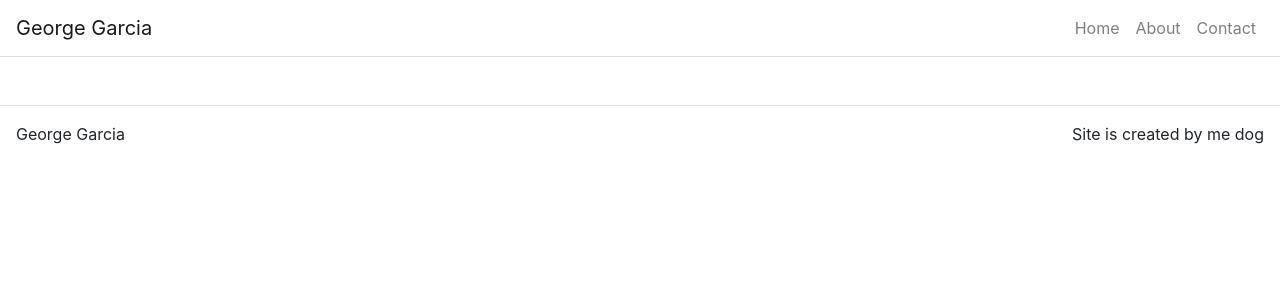
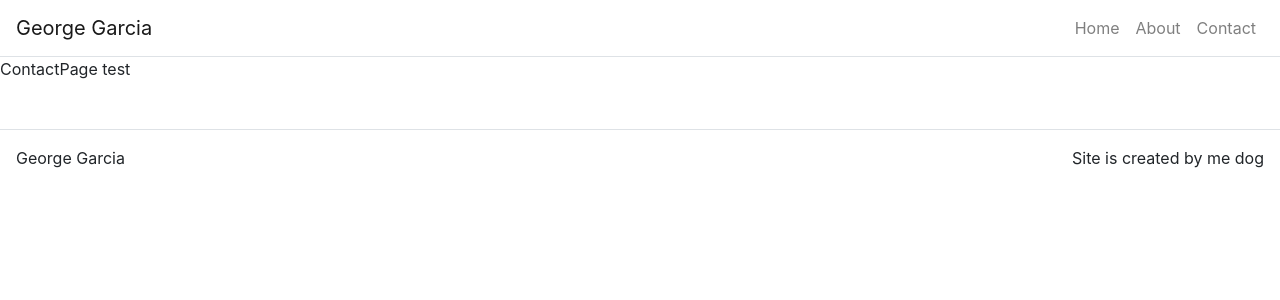
Before and after one commit to georrgee/GGPortfolio, a React (Create React App) app: page /contact in a window 1280 px wide. Shown: the top 300 px of the page. Built offline with nearby package versions, Linux system fonts and the light colour scheme.

Commit message:
Route Setup (Setup Pages: Home, About, Contact)

```diff
--- a/src/App.js
+++ b/src/App.js
@@ -6,6 +6,10 @@
 import NavbarBrand from 'react-bootstrap/NavbarBrand';
 import { Nav } from 'react-bootstrap';
 import Footer from './components/Footer';
+
+import HomePage from './pages/HomePage';
+import AboutPage from './pages/AboutPage';
+import ContactPage from './pages/ContactPage';
 
 class App extends React.Component {
 
@@ -54,6 +58,10 @@
             </Navbar.Collapse>
           </Navbar>
 
+          <Route path="/" exact render={() => <HomePage title={this.state.home.title} subTitle= {this.state.home.subTitle} text={this.state.home.text}/> } />
+          <Route path="/about" render={() => <AboutPage title={this.state.home.title} subTitle= {this.state.home.subTitle} text={this.state.home.text}/> } />
+          <Route path="/contact" render={() => <ContactPage title={this.state.home.title} subTitle= {this.state.home.subTitle} text={this.state.home.text}/> } />
+
           <Footer />
 
 
--- /dev/null
+++ b/src/pages/AboutPage.js
@@ -0,0 +1,10 @@
+import React from 'react';
+
+function AboutPage() {
+
+    return (
+        <p>AboutPage test</p>
+    );
+}
+
+export default AboutPage;
--- /dev/null
+++ b/src/pages/ContactPage.js
@@ -0,0 +1,10 @@
+import React from 'react';
+
+function ContactPage() {
+
+    return (
+        <p>ContactPage test</p>
+    );
+}
+
+export default ContactPage;
--- /dev/null
+++ b/src/pages/HomePage.js
@@ -0,0 +1,13 @@
+import React from 'react';
+
+function Homepage() {
+
+    return (
+        <p>Homepage test</p>
+    );
+}
+
+export default Homepage;
+
+// If you used angular before, this is actually when you create a new component to the CLI
+// It auto populates the component's content to say "this home page" or whatever the component is called, works
```
